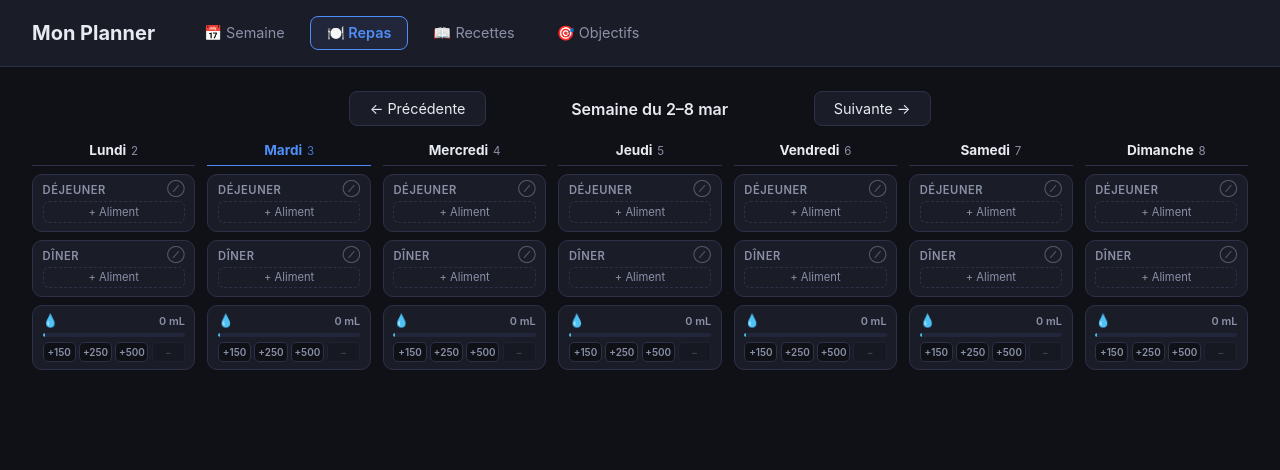
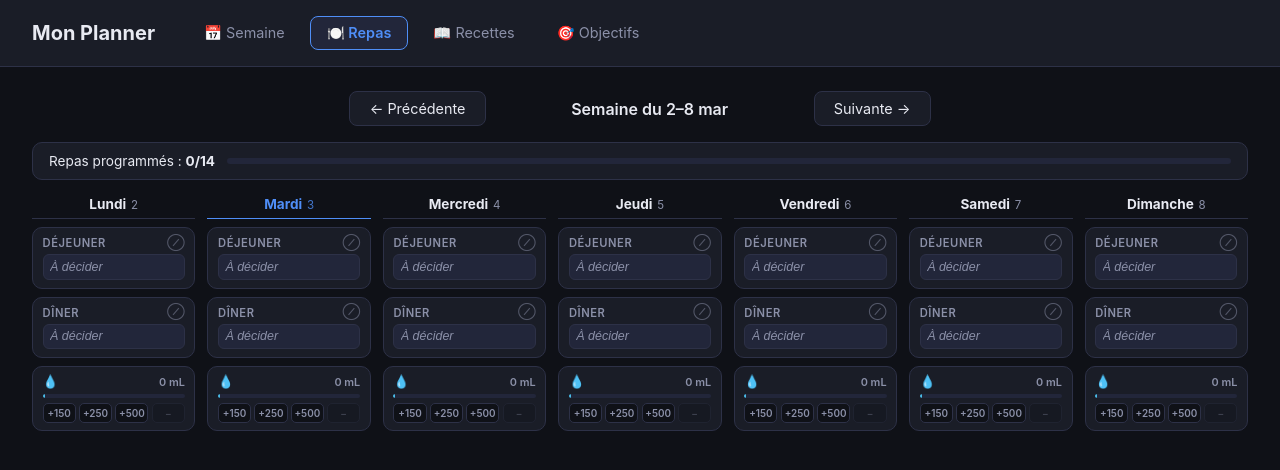
Before and after one commit to UgoBismara/planner-app, a React (Vite) app: page / in a window 1280 px wide. Both pictures are taken after a click on the button "🍽️ Repas". Shown: the top 470 px of the page. Built offline with nearby package versions, Linux system fonts and the light colour scheme.

Commit message:
feat(meal-planner): implement meal planning input and progress tracking

```diff
--- a/src/components/MealPlanner/MealPlanner.css
+++ b/src/components/MealPlanner/MealPlanner.css
@@ -794,87 +794,54 @@
   border-color: var(--accent);
 }
 
-/* ── Journal alimentaire par repas ── */
-.meal-slot-wrapper {
-  display: flex;
-  flex-direction: column;
-  gap: 0.2rem;
+/* ── Plan de repas (texte libre) ── */
+.meal-plan-input {
+  width: 100%;
+  box-sizing: border-box;
+  padding: 0.3rem 0.4rem;
+  border: 1px solid var(--border);
+  border-radius: 6px;
+  background: var(--bg-hover);
+  color: var(--text-primary);
+  font-size: 0.78rem;
 }
 
-.food-log-entries {
-  display: flex;
-  flex-direction: column;
-  gap: 0.15rem;
-  padding: 0.2rem 0.4rem;
-  background: var(--bg-hover);
-  border-radius: 6px;
+.meal-plan-input::placeholder {
+  color: var(--text-secondary);
+  font-style: italic;
 }
 
-.food-log-entry {
+.meal-plan-input:focus {
+  outline: none;
+  border-color: var(--accent);
+  background: var(--bg-main);
+}
+
+.week-progress-bar {
+  background: var(--bg-card);
+  border: 1px solid var(--border);
+  border-radius: 10px;
+  padding: 0.6rem 1rem;
+  font-size: 0.85rem;
+  color: var(--text-primary);
   display: flex;
   align-items: center;
-  gap: 0.3rem;
-  font-size: 0.72rem;
+  gap: 0.75rem;
 }
 
-.food-log-name {
+.week-progress-track {
   flex: 1;
-  color: var(--text-primary);
+  height: 6px;
+  background: var(--bg-hover);
+  border-radius: 99px;
   overflow: hidden;
-  text-overflow: ellipsis;
-  white-space: nowrap;
 }
 
-.food-log-grams {
-  color: var(--text-secondary);
-  white-space: nowrap;
-  font-size: 0.68rem;
-}
-
-.food-log-del {
-  background: none;
-  border: none;
-  cursor: pointer;
-  color: var(--text-secondary);
-  font-size: 0.95rem;
-  line-height: 1;
-  padding: 0 2px;
-  flex-shrink: 0;
-  transition: color 0.15s;
-}
-
-.food-log-del:hover { color: var(--danger); }
-
-.food-log-edit {
-  background: none;
-  border: none;
-  cursor: pointer;
-  color: var(--text-secondary);
-  font-size: 0.8rem;
-  line-height: 1;
-  padding: 0 2px;
-  flex-shrink: 0;
-  opacity: 0.5;
-  transition: opacity 0.15s, color 0.15s;
-}
-.food-log-edit:hover { opacity: 1; color: var(--accent); }
-
-.food-log-add {
-  background: none;
-  border: 1px dashed var(--border);
-  border-radius: 6px;
-  cursor: pointer;
-  font-size: 0.7rem;
-  color: var(--text-secondary);
-  padding: 0.18rem 0.4rem;
-  text-align: center;
-  transition: all 0.15s;
-  width: 100%;
-}
-
-.food-log-add:hover {
-  border-color: var(--accent);
-  color: var(--accent);
+.week-progress-fill {
+  height: 100%;
+  background: var(--accent);
+  border-radius: 99px;
+  transition: width 0.3s ease;
 }
 
 /* ── Modal recherche aliments ── */
--- a/src/components/MealPlanner/MealPlanner.jsx
+++ b/src/components/MealPlanner/MealPlanner.jsx
@@ -1,11 +1,11 @@
 import { useState } from 'react';
 import { useLocalStorage } from '../../hooks/useLocalStorage';
-import FoodLogModal from './FoodLogModal';
 import './MealPlanner.css';
 
 const DAY_NAMES = ['Lundi', 'Mardi', 'Mercredi', 'Jeudi', 'Vendredi', 'Samedi', 'Dimanche'];
 const MEAL_ORDER = ['lunch', 'dinner'];
 const MEAL_LABELS_FR = { lunch: 'Déjeuner', dinner: 'Dîner' };
+const TOTAL_SLOTS = DAY_NAMES.length * MEAL_ORDER.length;
 
 function getMealsKey(weekOffset) {
   const now = new Date();
@@ -27,11 +27,10 @@ function getWeekNumber(date) {
 
 export default function MealPlanner({ weekOffset, setWeekOffset }) {
   const mealsKey = getMealsKey(weekOffset);
-  const [foodLog, setFoodLog] = useLocalStorage(`planner_food_log_${mealsKey}`, {});
+  const [mealPlan, setMealPlan] = useLocalStorage(`planner_mealplan_${mealsKey}`, {});
   const [skippedMeals, setSkippedMeals] = useLocalStorage(`planner_skipped_${mealsKey}`, {});
-  const [foodModal, setFoodModal] = useState(null); // { dayIndex, mealType }
   const [waterLog, setWaterLog] = useLocalStorage(`planner_water_${mealsKey}`, {});
-  const [clipboard, setClipboard] = useState(null); // { entries, label }
+  const [clipboard, setClipboard] = useState(null); // { text, label }
 
   const WATER_GOAL = 2000;
   const getWater = (dayIndex) => waterLog[dayIndex] || 0;
@@ -59,39 +58,28 @@ export default function MealPlanner({ weekOffset, setWeekOffset }) {
 
   const mk = (dayIndex, mealType) => `${dayIndex}_${mealType}`;
 
-  const getMealEntries = (dayIndex, mealType) => foodLog[mk(dayIndex, mealType)] || [];
+  const getMealText = (dayIndex, mealType) => mealPlan[mk(dayIndex, mealType)] || '';
 
-  const addFoodEntry = (entry) => {
-    const key = mk(foodModal.dayIndex, foodModal.mealType);
-    if (foodModal.editEntry) {
-      setFoodLog((prev) => ({
-        ...prev,
-        [key]: (prev[key] || []).map((e) => e.id === foodModal.editEntry.id ? { ...entry, id: foodModal.editEntry.id } : e),
-      }));
-    } else {
-      setFoodLog((prev) => ({ ...prev, [key]: [...(prev[key] || []), entry] }));
-    }
-    setFoodModal(null);
+  const setMealText = (dayIndex, mealType, text) => {
+    const key = mk(dayIndex, mealType);
+    setMealPlan((prev) => ({ ...prev, [key]: text }));
   };
 
   const copyMeal = (dayIndex, mealType) => {
-    const entries = getMealEntries(dayIndex, mealType);
-    if (entries.length === 0) return;
-    setClipboard({ entries, label: `${DAY_NAMES[dayIndex]} · ${MEAL_LABELS_FR[mealType]}` });
+    const text = getMealText(dayIndex, mealType);
+    if (!text) return;
+    setClipboard({ text, label: `${DAY_NAMES[dayIndex]} · ${MEAL_LABELS_FR[mealType]}` });
   };
 
   const pasteMeal = (dayIndex, mealType) => {
     if (!clipboard) return;
-    const key = mk(dayIndex, mealType);
-    const newEntries = clipboard.entries.map((e) => ({ ...e, id: Date.now() + Math.random() }));
-    setFoodLog((prev) => ({ ...prev, [key]: [...(prev[key] || []), ...newEntries] }));
+    setMealText(dayIndex, mealType, clipboard.text);
     setClipboard(null);
   };
 
-  const removeFoodEntry = (dayIndex, mealType, id) => {
-    const key = mk(dayIndex, mealType);
-    setFoodLog((prev) => ({ ...prev, [key]: (prev[key] || []).filter((e) => e.id !== id) }));
-  };
+  const plannedCount = DAY_NAMES.reduce((sum, _, i) => (
+    sum + MEAL_ORDER.filter((mt) => !!skippedMeals[mk(i, mt)] || !!getMealText(i, mt)).length
+  ), 0);
 
   return (
     <div className="meal-planner">
@@ -99,6 +87,16 @@ export default function MealPlanner({ weekOffset, setWeekOffset }) {
         <button onClick={() => setWeekOffset((o) => o - 1)}>← Précédente</button>
         <span className="week-label">{formatWeekLabel()}</span>
         <button onClick={() => setWeekOffset((o) => o + 1)}>Suivante →</button>
+      </div>
+
+      <div className="week-progress-bar">
+        <span>Repas programmés : <strong>{plannedCount}/{TOTAL_SLOTS}</strong></span>
+        <div className="week-progress-track">
+          <div
+            className="week-progress-fill"
+            style={{ width: `${(plannedCount / TOTAL_SLOTS) * 100}%` }}
+          />
+        </div>
       </div>
 
       {clipboard && (
@@ -124,7 +122,7 @@ export default function MealPlanner({ weekOffset, setWeekOffset }) {
                 <span className="meal-day-date">{colDate.getDate()}</span>
               </div>
               {MEAL_ORDER.map((mealType) => {
-                const entries = getMealEntries(i, mealType);
+                const text = getMealText(i, mealType);
                 const skipped = !!skippedMeals[mk(i, mealType)];
                 return (
                   <div key={mealType} className={`meal-slot${skipped ? ' meal-slot-skipped' : ''}${clipboard ? ' meal-slot-pasteable' : ''}`}>
@@ -132,7 +130,7 @@ export default function MealPlanner({ weekOffset, setWeekOffset }) {
                       <span className="meal-slot-label">{MEAL_LABELS_FR[mealType]}</span>
                       <div className="meal-slot-actions">
                         {skipped && <span className="meal-slot-skipped-badge">Sauté</span>}
-                        {!skipped && entries.length > 0 && !clipboard && (
+                        {!skipped && text && !clipboard && (
                           <button
                             className="meal-slot-copy-btn"
                             onClick={() => copyMeal(i, mealType)}
@@ -151,36 +149,19 @@ export default function MealPlanner({ weekOffset, setWeekOffset }) {
                       </div>
                     </div>
                     {!skipped && (
-                      <>
-                        {entries.length > 0 && (
-                          <div className="food-log-entries">
-                            {entries.map((entry) => (
-                              <div key={entry.id} className="food-log-entry">
-                                <span className="food-log-name">{entry.name}</span>
-                                {entry.portions
-                                  ? <span className="food-log-grams">×{entry.portions} {entry.portionLabel}</span>
-                                  : entry.grams && <span className="food-log-grams">{entry.grams}{entry.unit || 'g'}</span>
-                                }
-                                {entry.grams && (
-                                  <button className="food-log-edit" onClick={() => setFoodModal({ dayIndex: i, mealType, editEntry: entry })} title="Modifier">✎</button>
-                                )}
-                                <button className="food-log-del" onClick={() => removeFoodEntry(i, mealType, entry.id)}>×</button>
-                              </div>
-                            ))}
-                          </div>
-                        )}
-                        {clipboard
-                          ? (
-                            <button className="meal-slot-paste-btn" onClick={() => pasteMeal(i, mealType)}>
-                              Coller ici
-                            </button>
-                          ) : (
-                            <button className="food-log-add" onClick={() => setFoodModal({ dayIndex: i, mealType })}>
-                              + Aliment
-                            </button>
-                          )
-                        }
-                      </>
+                      clipboard ? (
+                        <button className="meal-slot-paste-btn" onClick={() => pasteMeal(i, mealType)}>
+                          Coller ici
+                        </button>
+                      ) : (
+                        <input
+                          type="text"
+                          className="meal-plan-input"
+                          placeholder="À décider"
+                          value={text}
+                          onChange={(e) => setMealText(i, mealType, e.target.value)}
+                        />
+                      )
                     )}
                   </div>
                 );
@@ -220,15 +201,6 @@ export default function MealPlanner({ weekOffset, setWeekOffset }) {
           );
         })}
       </div>
-
-      {foodModal && (
-        <FoodLogModal
-          mealType={foodModal.mealType}
-          editEntry={foodModal.editEntry}
-          onAdd={addFoodEntry}
-          onClose={() => setFoodModal(null)}
-        />
-      )}
     </div>
   );
 }
--- a/src/components/WeekPlanner/WeekPlanner.css
+++ b/src/components/WeekPlanner/WeekPlanner.css
@@ -218,7 +218,7 @@
   filter: brightness(1.1);
 }
 
-/* ── Compact block (< 60 min) ── */
+/* ── Compact block (durée trop courte pour le layout à 2 lignes) ── */
 .cal-activity-block.block-compact {
   padding: 0 5px;
   justify-content: center;
--- a/src/components/WeekPlanner/WeekPlanner.jsx
+++ b/src/components/WeekPlanner/WeekPlanner.jsx
@@ -1591,6 +1591,7 @@ export default function WeekPlanner({ weekOffset, setWeekOffset }) {
       <button
         className={`done-toggle-btn${done ? " done-active" : ""}`}
         onMouseDown={(e) => e.stopPropagation()}
+        onTouchStart={(e) => e.stopPropagation()}
         onClick={(e) => handleToggleDone(activity, i, e)}
         title={done ? "Marquer comme non effectué" : "Marquer comme effectué"}
       >
@@ -1603,6 +1604,7 @@ export default function WeekPlanner({ weekOffset, setWeekOffset }) {
     <button
       className="activity-delete"
       onMouseDown={(e) => e.stopPropagation()}
+      onTouchStart={(e) => e.stopPropagation()}
       onClick={(e) => {
         e.stopPropagation();
         if (activity._recurring) {
@@ -1913,7 +1915,7 @@ export default function WeekPlanner({ weekOffset, setWeekOffset }) {
                     isDragging && dragRef.current?.activity.id === activity.id;
                   const durationMin =
                     timeToCalMin(displayEndTime) - timeToCalMin(displayTime);
-                  const isCompact = durationMin < 75;
+                  const isCompact = durationMin < 110;
                   const done = isDoneActivity(activity);
                   const isMultiDayStart =
                     (activity.endDayOffset ?? 0) > 0 &&
```
